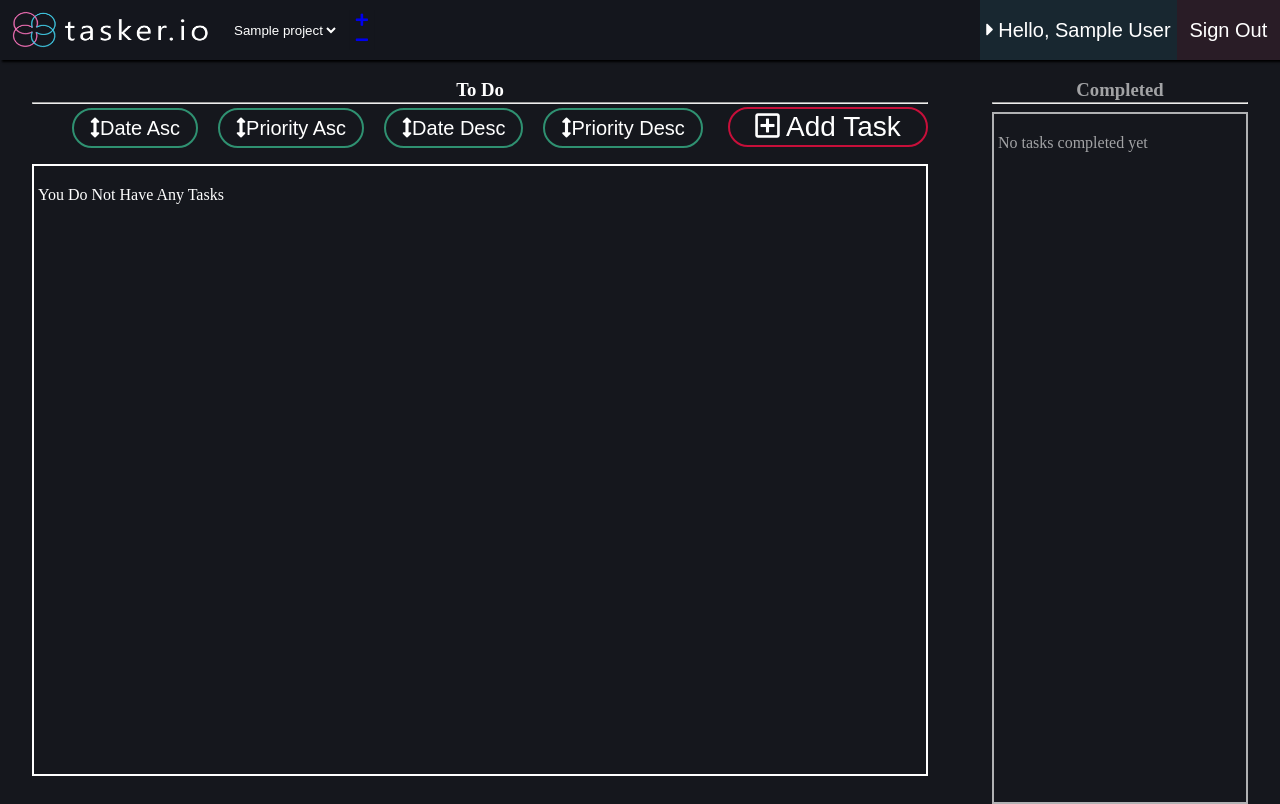
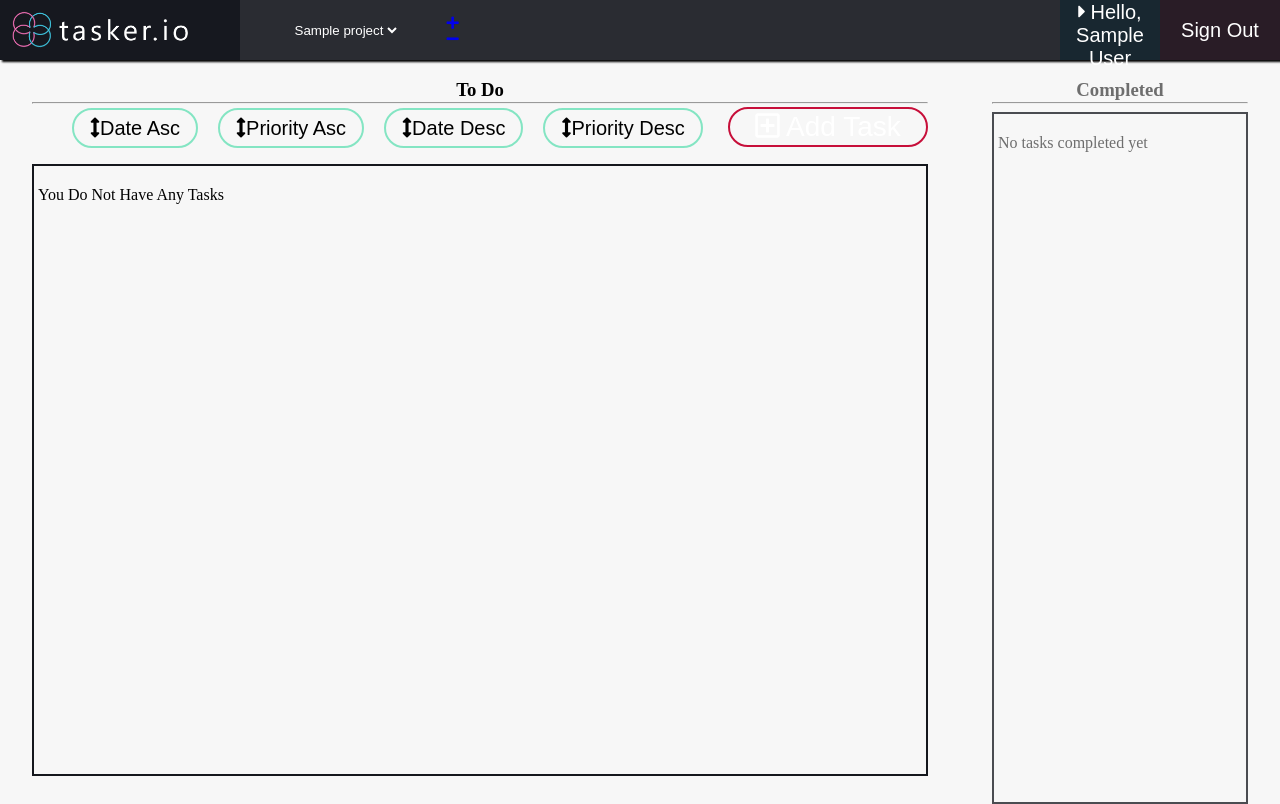
Before and after one commit to SilenceOfTheLambdas/tasker, a PHP site: page /landing.php?projects= in a window 1280 px wide. Run offline with PHP 8.4, Linux system fonts and the light colour scheme; the visitor is signed in with stand-in values (Sample User, id 1); tables that the repository leaves empty or names only in its code hold one stand-in row (values such as "Sample post"); data that the repository does not hold is empty; some libraries are stand-ins or nearby versions; some web fonts are replaced.

Commit message:
fixed header using css grids

```diff
--- a/css/main.css
+++ b/css/main.css
@@ -5,15 +5,15 @@
 
 :root /* The variables */
  {
-  --background-color: #15171d;
-  --header-BG-color: rgba(21, 23, 29, 0.9);
-  --logo-BG-color: rgba(21, 23, 29, 0.9);
-  --search-BG-color: rgba(21, 23, 29, 0.9);
+  --background-color: #f7f7f7;
+  --header-BG-color: #15171de6;
+  --task-container-border: #15171d;
+  --logo-BG-color: #15171de6;
   --box-BG-color: #ebebeb00;
   --button-BG-color: #e95678;
   --button-hover-color: rgba(233, 86, 120, 0.39);
-  --task-BG-color: #ebebeb;
-  --task-overdue: #720b23;
+  --task-BG-color: #15171d;
+  --task-overdue: #070606;
   --task-high: #c70f3a;
   --task-medium: rgb(223, 77, 111);
   --input-focus: #3fdaa4;
@@ -34,111 +34,19 @@ body {
   padding: 0;
   font-family: "SF-UI-Text-Regular", "Sans Serif";
   background-color: var(--background-color);
-  color: white;
+  color: black;
   font-style: none;
 }
-
-/* LOGIN/Sign up PAGE */
-
-form#LoginForm input:focus
-/* When the login form and signup form inputs are hovered over */
- {
-  width: 340px;
-  border-color: var(--input-focus);
-  transition: 0.25s;
-}
-
-form#LoginForm button#signin-button {
-  float: left;
-  clear: both;
-}
-
-#signin-button {
-  width: 100%;
-  background: var(--background-color);
-  height: 50px;
-  margin: 0 none;
-  padding: 0 none;
-  border: none;
-  color: white;
-  text-align: center;
-}
-#signin-button:hover {
-  background: rgba(0, 0, 0, 0.486);
-  cursor: pointer;
-}
-
-/* Footer */
-footer {
-  width: 100%;
-  height: 80px;
-  background: var(--header-BG-color);
-  box-shadow: black 0 -4px 4px -4px;
-
-  z-index: 99;
-  position: absolute;
-  bottom: 0;
-}
-
-footer > pre {
-  text-align: center;
-  transform: translateY(50%);
-}
-
-/* This changes the colour of the placeholder text */
-textarea::-webkit-input-placeholder {
-  color: rgba(255, 255, 255, 0.404);
-  border: none;
-}
-
-input:-moz-placeholder {
-  /* Firefox 18- */
-  color: rgba(255, 255, 255, 0.404);
-  border: none;
-}
-
-input::-moz-placeholder {
-  /* Firefox 19+ */
-  color: rgba(255, 255, 255, 0.404);
-  border: none;
-}
-
-input:-ms-input-placeholder {
-  color: rgba(255, 255, 255, 0.404);
-  border: none;
-}
-
-input::-webkit-input-placeholder {
-  color: rgba(255, 255, 255, 0.404);
-  border: none;
-}
-
-input:-moz-placeholder {
-  /* Firefox 18- */
-  color: rgba(255, 255, 255, 0.404);
-  border: none;
-}
-
-input::-moz-placeholder {
-  /* Firefox 19+ */
-  color: rgba(255, 255, 255, 0.404);
-  border: none;
-}
-
-input:-ms-input-placeholder {
-  color: rgba(255, 255, 255, 0.404);
-  border: none;
-}
-
-/* LOGIN PAGE ENDS */
 
 /* Header for the top bar */
 header {
   background-color: var(--header-BG-color);
   width: 100%;
   height: 60px;
-  display: flex;
-  flex-direction: row;
+  display: grid;
+  grid-template-areas:
+  "logo projects projects-add spacer hello sign-out";
+  grid-template-columns: 240px 150px 50px auto 100px 120px;
   box-shadow: black 2px 2px 2px;
 }
 
@@ -146,21 +54,18 @@ header {
 #logo
 /* This holds the logo (.logo) in place */
  {
+  grid: logo;
   background-color: var(--logo-BG-color);
   float: left;
   text-align: center;
   color: white;
-
-  width: auto;
   height: 100%;
-  flex-basis: 5%;
-  float: left;
 }
 .logo
 /* The logo inside the header */
  {
   height: 40px;
-  width: 200px;
+  width: auto;
   overflow: hidden;
   float: left;
   transform: translateY(8px) translateX(10px);
@@ -168,13 +73,14 @@ header {
 
 /* Project Selection */
 div.project-selector {
-  flex-basis: 10%;
+  grid: projects;
   height: 100%;
   transform: translateX(30px);
 }
 
 div.project-selector > form {
   height: 100%;
+  width: auto;
   text-align: center;
 }
 
@@ -187,10 +93,13 @@ div.project-selector > form > select > option {
 
 div.new-project /* This holds two buttons used to add and remove projects */
  {
+  grid: projects-add;
   position: relative; /* Used to center DIV vertically */
   top: 50%;
-  transform: translateX(100%) translateY(-100%);
+  transform: translateX(100%) translateY(-75%);
 
+  display: flex;
+  flex-direction: column;
   border: none;
   width: auto;
   height: 20px;
@@ -199,9 +108,9 @@ div.new-project /* This holds two buttons used to add and remove projects */
 
 div.new-project > button,
 div.new-project > form > button {
-  background: var(--search-BG-color);
+  background: none;
   border: none;
-  color: green;
+  color: white;
   text-align: center;
   height: 100%;
   width: 25px;
@@ -214,10 +123,11 @@ div.new-project > button:hover {
 }
 
 #project_selector {
+  grid: projects;
   position: relative; /* Used to center DIV vertically */
   top: 50%;
 
-  background: var(--search-BG-color);
+  background: none;
   border: none;
   width: auto;
   height: 30px;
@@ -234,18 +144,19 @@ div.new-project > button:hover {
   transition: ease-in 0.2s;
 }
 
+/* Spacer */
+#Spacer {
+  grid: spacer;
+}
+
 /* User Section */
 #user {
+  grid: hello;
   background-color: var(--header-BG-color);
   color: white;
   text-align: center;
-
-  width: 20%;
   height: 100%;
-
   border: none;
-  flex-basis: 80%;
-  float: right;
 }
 
 #userHello {
@@ -255,8 +166,8 @@ div.new-project > button:hover {
 }
 
 #signout {
+  grid: sign-out;
   background-color: #e95678;
-  color: black;
 
   width: auto;
   height: 100%;
@@ -268,7 +179,6 @@ div.new-project > button:hover {
 
 #account {
   background-color: #3fc4de;
-  color: black;
 
   width: auto;
   height: 100%;
@@ -287,7 +197,7 @@ div.completed-container-wrapper {
   width: 45%;
   height: 100%;
   flex-basis: 20%;
-  color: rgba(255, 255, 255, 0.603);
+  color: rgba(20, 20, 20, 0.603);
 }
 
 /* Container */
@@ -304,6 +214,7 @@ div.container {
   height: 5px;
 }
 
+/* Holds the sorting buttons */
 div.sorting {
   width: 100%;
   height: 50px;
@@ -317,8 +228,8 @@ div.sorting > p {
 }
 
 div.sorting > form {
-  float: left;
-  display: inline;
+  float: left; /* is NOT ignored, keeps buttons as a row! */
+  /* display: inline; not Needed */
   margin-left: 20px;
 }
 
@@ -326,7 +237,7 @@ div.sorting > form > button {
   background: none;
   border-radius: 48px;
   border: #3fdaa49f solid 2px;
-  color: white;
+  color: black;
   float: left;
   font-size: 20px;
   margin-left: 20px;
@@ -370,7 +281,8 @@ div.box-1 {
   clear: both;
   overflow: auto;
   padding: 4px;
-  border: white solid 2px;
+  border: solid 2px;
+  border-color: var(--task-container-border);
 }
 
 div.box-3 {
@@ -380,7 +292,7 @@ div.box-3 {
   height: 85vh;
   overflow: auto;
   padding: 4px;
-  border: rgba(255, 255, 255, 0.664) solid 2px;
+  border: #15171dc2 solid 2px;
 }
 
 div.box-3 > div.item {
@@ -583,7 +495,7 @@ button.undo-buttons:hover {
 
 form.add-item {
   width: 80%;
-  height: auto;
+  height: 100%;
   background-color: transparent;
 }
 
@@ -615,7 +527,7 @@ form.add-item > input {
   border-width: 0px 0px 1px 0px;
   background: transparent;
   border-color: white;
-  margin-bottom: 20px;
+  /* margin-bottom: 20px; */
 }
 
 #datepicker {
@@ -653,7 +565,7 @@ form.edit-item > select {
   border: none;
   border-bottom: #ebebeb 1px solid;
   width: auto;
-  height: 4vh;
+  height: 28px;
   margin-bottom: 12px;
   color: white;
 }
@@ -713,7 +625,7 @@ form.add-item > button:hover {
 
 .modalDialog > div {
   width: 40%;
-  height: 50vh;
+  height: 82%;
   position: relative;
   margin: 0 auto;
   transform: translateY(-20%);
--- a/landing.php
+++ b/landing.php
@@ -22,16 +22,6 @@ if (!isset($_SESSION['name'])) {
     <meta name='description' content='A task management website.'>
     <meta charset="UTF-8" />
     <meta name="viewport" content="width=device-width, initial-scale=1.0" />
-
-    <script src="https://code.jquery.com/jquery-1.12.4.js"></script>
-    <script src="https://code.jquery.com/ui/1.12.1/jquery-ui.js"></script>
-    <script>
-    $( function() {
-        $( "#datepicker" ).datepicker({
-            dateFormat: "dd-mm-yy"
-        });
-    } );
-    </script>
 
     <!-- CSS -->
     <link rel='stylesheet' href="css/main.css" type="text/css">
@@ -87,6 +77,9 @@ if (!isset($_SESSION['name'])) {
                         </form>');
                 ?>
             </div>
+        </div>
+
+        <div id="Spacer">
         </div>
 
         <div id="user">
```
